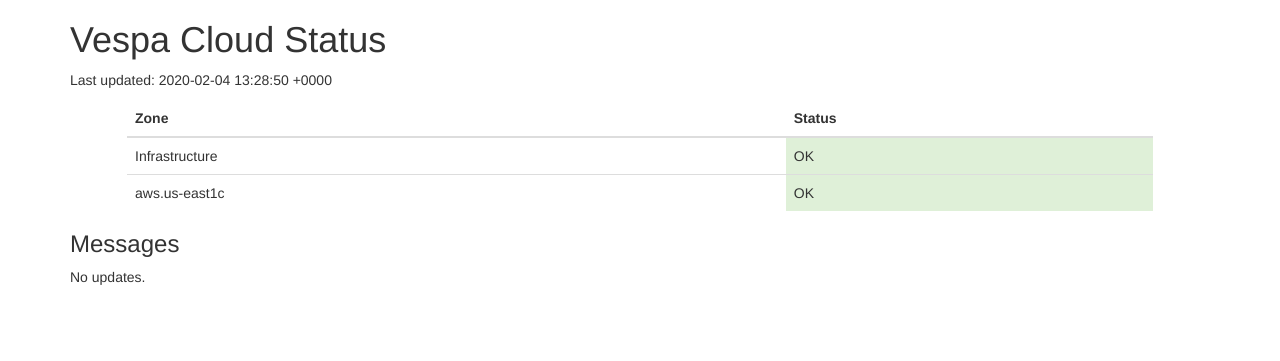
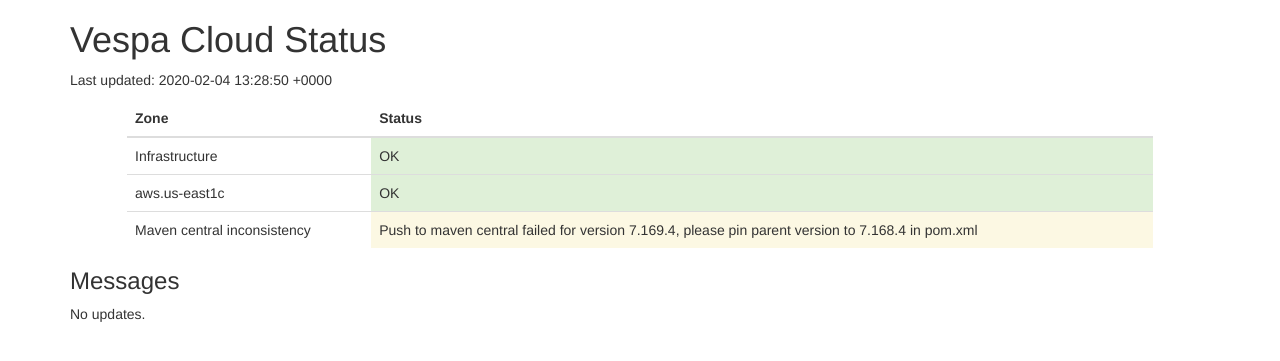
Before and after one commit to vespa-engine/cloud, a Jekyll site: the page built from status.html, in a window 1280 px wide. Shown: the top 361 px of the page. Built offline with Jekyll 4.4.1, drawn with Linux system fonts in a browser that asks for light colours.

Commit message:
Warn about maven central inconsistency

```diff
--- a/status.html
+++ b/status.html
@@ -25,6 +25,10 @@ layout: status
                             <td>aws.us-east1c</td>
                             <td class="bg-success">OK</td>
                         </tr>
+                        <tr>
+                            <td>Maven central inconsistency</td>
+                            <td class="bg-warning">Push to maven central failed for version 7.169.4, please pin parent version to 7.168.4 in pom.xml</td>
+                        </tr>
                     </tbody>
                 </table>
             </p>
```
